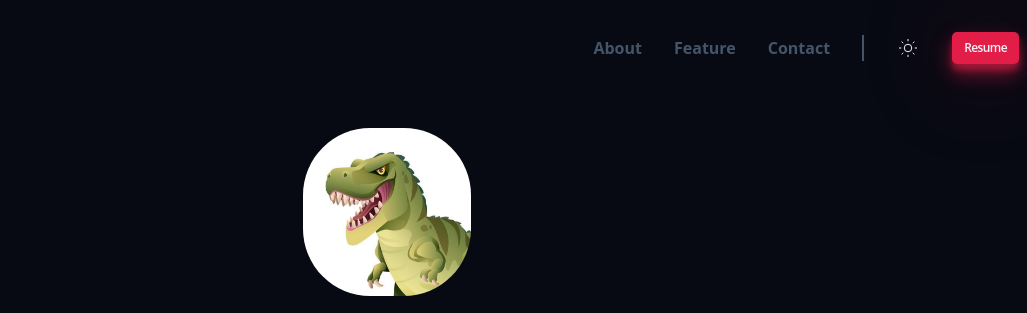
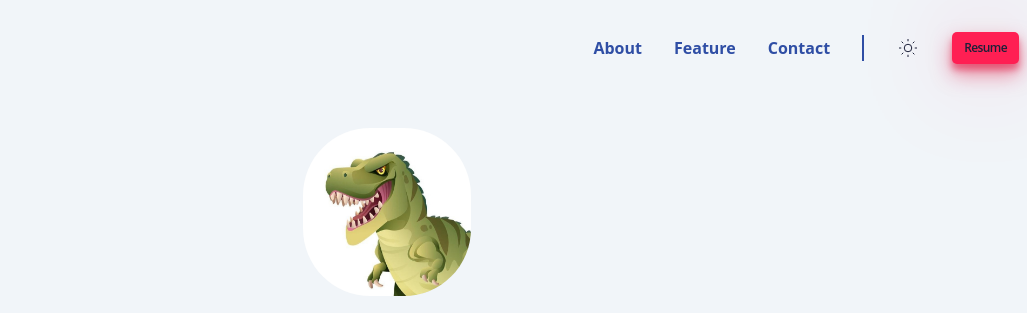
Before and after one commit to renatumb/portfolio02, a website built with Vite: page index.html in a window 1280 px wide. Shown: the top 313 px of the page, without its empty margins (253-1280 px from the left). Built offline with nearby package versions, Linux system fonts and the light colour scheme.

```diff
--- a/src/utils/theme-toggle.ts
+++ b/src/utils/theme-toggle.ts
@@ -2,17 +2,17 @@
 
     const btnToggle = document.querySelectorAll(".theme-toggle");
 
-    localStorage.getItem("theme") && document.body.classList.add("light-mode");
+    localStorage.getItem("theme") && document.body.classList.add("dark-mode");
 
     btnToggle.forEach((btn) => {
         btn.addEventListener("click", () => {
-            document.body.classList.toggle("light-mode");
+            document.body.classList.toggle("dark-mode");
 
             if (localStorage.getItem("theme")) {
                 localStorage.removeItem("theme");
                 document.body.removeAttribute("class");
             } else {
-                localStorage.setItem("theme", "light-mode");
+                localStorage.setItem("theme", "dark-mode");
             }
         })
     })
--- a/styles/style.css
+++ b/styles/style.css
@@ -1,14 +1,14 @@
 :root {
     /* COLORS */
     /* COLORS */
-    --color-dark: #070a13;
-    --color-light: #f1f5f9;
-    --color-slate400: #94a3b8;
-    --color-slate600: #455569;
-    --color-slate800: #1e293b;;
-    --color-rose: #e11d48;
-    --color-indigo: #4f46e5;;
+    --color-dark: #f1f5f9;
+    --color-light: #1a2139;
+    --color-slate400: #1f365e;
+    --color-slate600: #2f4ea5;
+    --color-slate800: #94a3b8;
 
+    --color-rose: #ff1f53;
+    --color-indigo: #5149e6;;
     /* SIZES */
     /* SIZES */
     --size-xxs: 0.5rem;
@@ -39,16 +39,14 @@
     scroll-behavior: smooth;
 }
 
-.light-mode{
-    --color-dark: #f1f5f9;
-    --color-light: #1a2139;
-
-    --color-slate400: #1f365e;
-    --color-slate600: #2f4ea5;
-    --color-slate800: #94a3b8;
-
-    --color-rose: #ff1f53;
-    --color-indigo: #5149e6;;
+.dark-mode {
+    --color-dark: #070a13;
+    --color-light: #f1f5f9;
+    --color-slate400: #94a3b8;
+    --color-slate600: #455569;
+    --color-slate800: #1e293b;;
+    --color-rose: #e11d48;
+    --color-indigo: #4f46e5;;
 }
 
 body {
```
